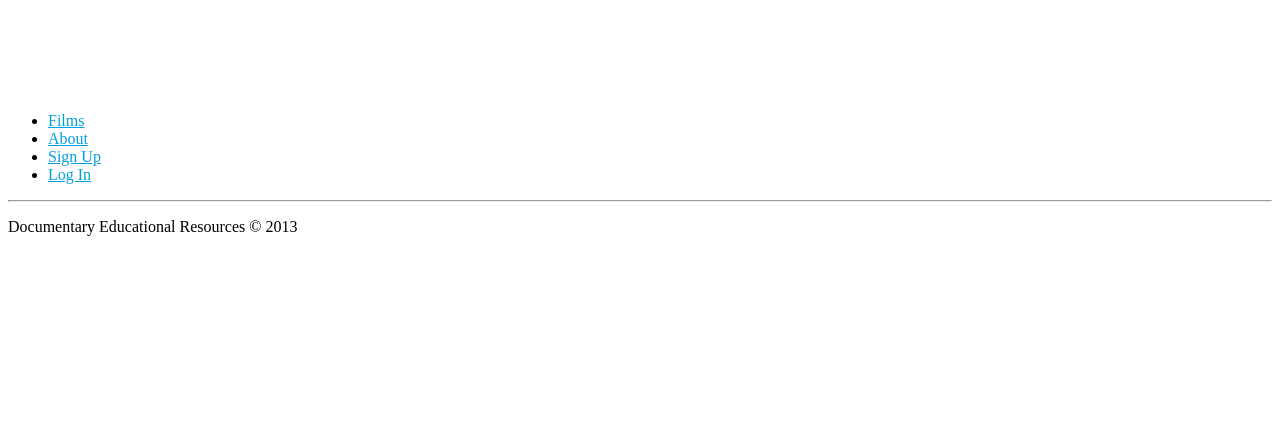
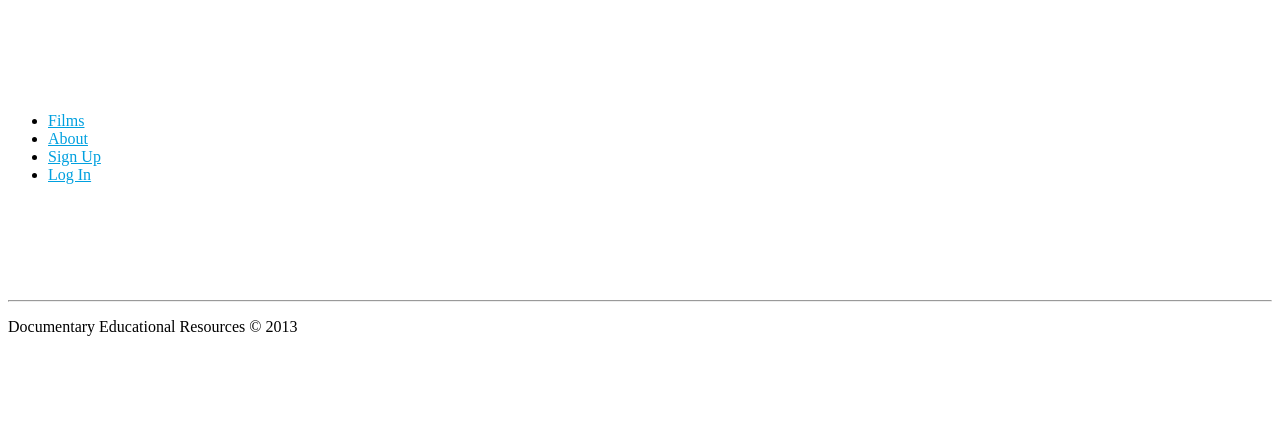
Before and after one commit to phantomhand/p4.aveni.biz, a PHP site: page /index/views/_v_template.php in a window 1280 px wide. Shown: the top 444 px of the page. Run offline with PHP 8.4, Linux system fonts and the light colour scheme; the template is opened without the code that fills it, so the values that code supplies are empty; some libraries are stand-ins or nearby versions.

Commit message:
adjust main position of container div

```diff
--- a/views/_v_template.php
+++ b/views/_v_template.php
@@ -27,7 +27,6 @@
 	</head>
 
 	<body>
-
 		<div class="navbar navbar-inverse navbar-fixed-top" role="navigation">
 			<div class="container">
 				<div class="navbar-header">
@@ -43,7 +42,7 @@
                 			<?php endif; ?>
                 		</li>
                 		<?php if($user->access_level == 3): ?>
-                			<li><a href="/users/admin">Admin</a></li>
+                			<li><a class="admin" href="/admin">Admin</a></li>
                 		<?php endif; ?></li>
 	                		<li><a href="/films">Films</a></li>
 							<li><a href="/about">About</a></li>
@@ -62,7 +61,7 @@
 			</div>
 		</div>
 
-		<div class="container">
+		<div class="content container">
 		<!-- CONTENT GOES HERE -->
 		<?php if(isset($content)) echo $content; ?>
 
```
